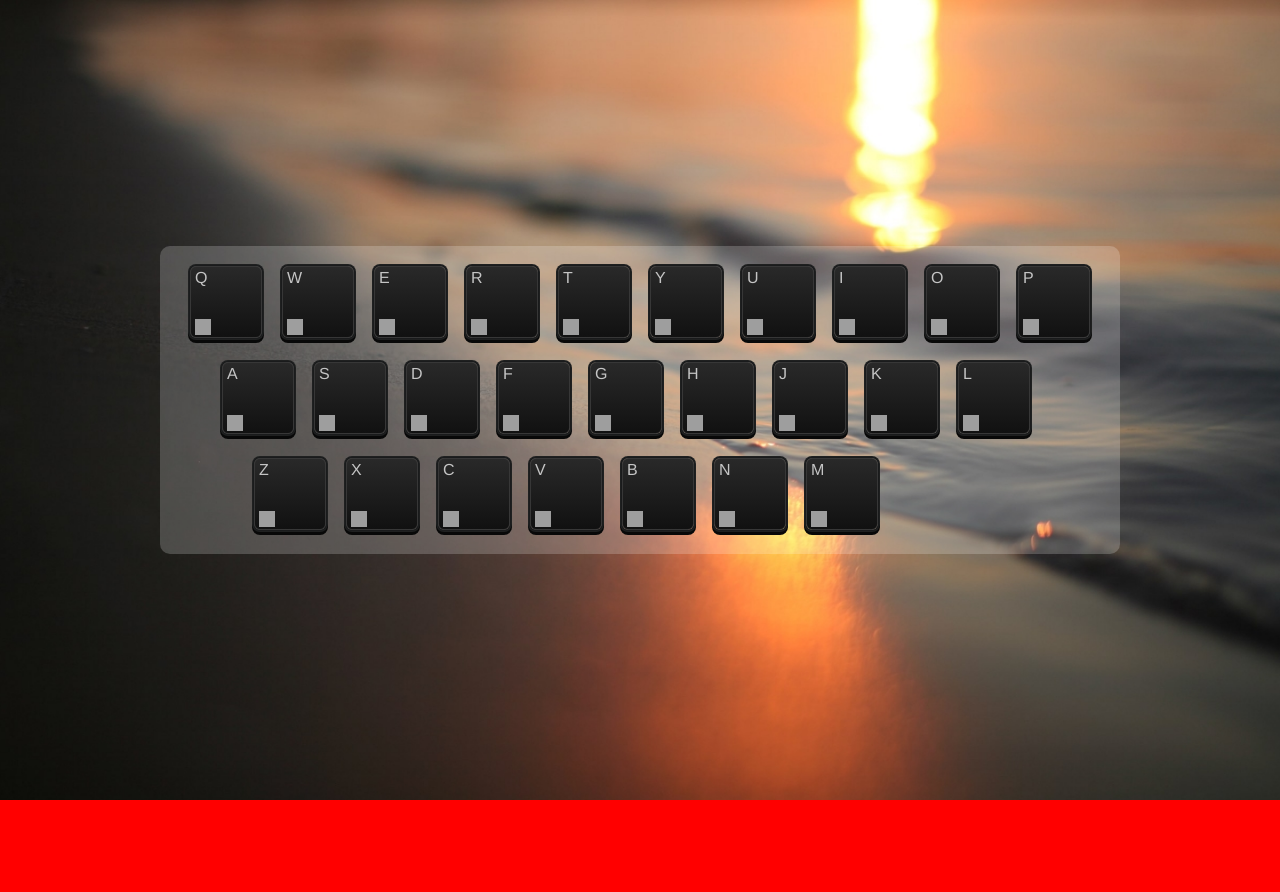
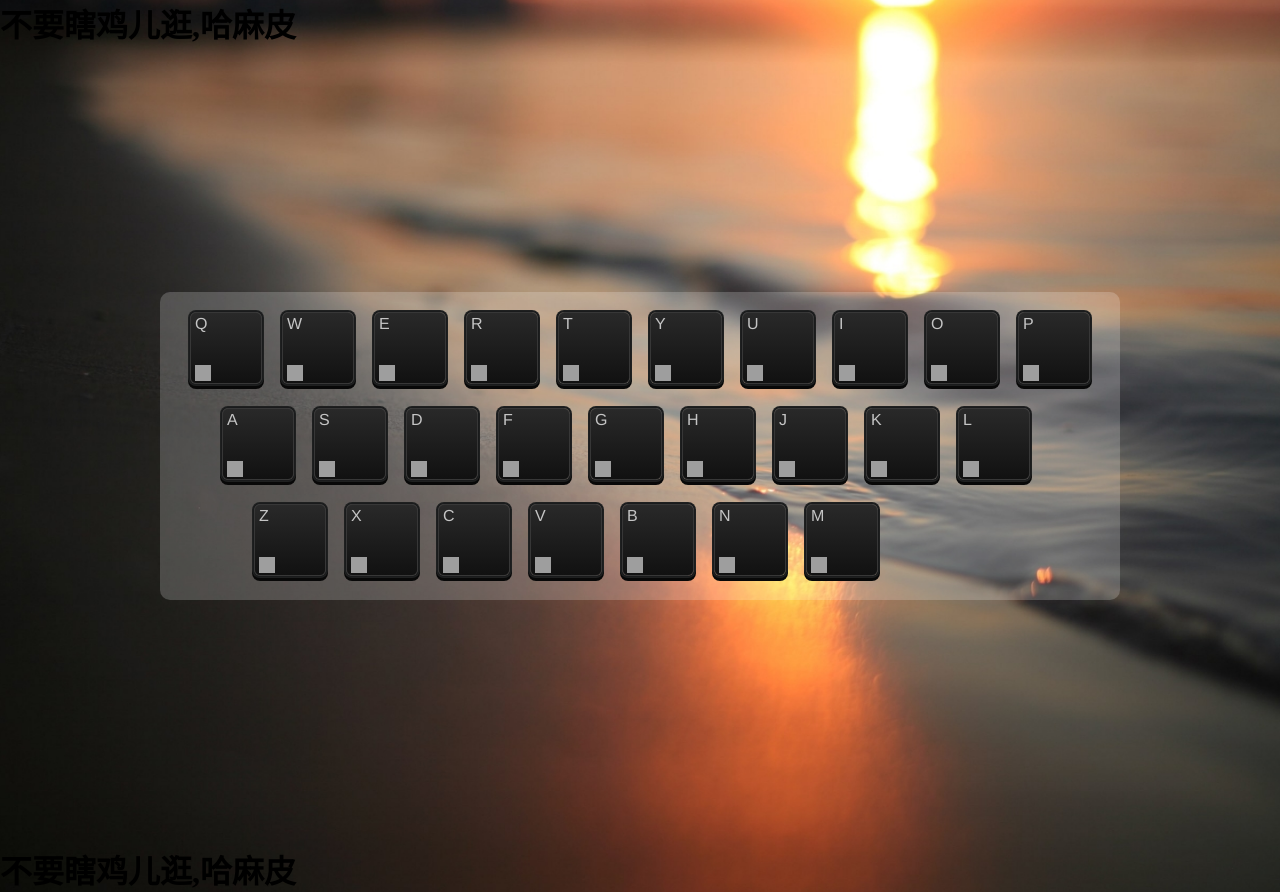
Before and after one commit to more-ka/nav, a plain HTML site: page index.html in a window 1280 px wide. Before the commit the page ends 800 px from the top, so only its background shows below. Drawn offline with Linux system fonts and the light colour scheme; grey boxes are pictures that could not be loaded.

Commit message:
Update index.html

```diff
--- a/index.html
+++ b/index.html
@@ -7,11 +7,13 @@
 </head>
 <body>
 	<header></header>
+	<h1>不要瞎鸡儿逛,哈麻皮</h1>
 	<main>
 		<div class="wrapper" id="main">
 
 		</div>
 	</main>
+	<h1>不要瞎鸡儿逛,哈麻皮</h1>
 	<footer></footer>
 	<script>
 		// 1. 初始化数据
```
